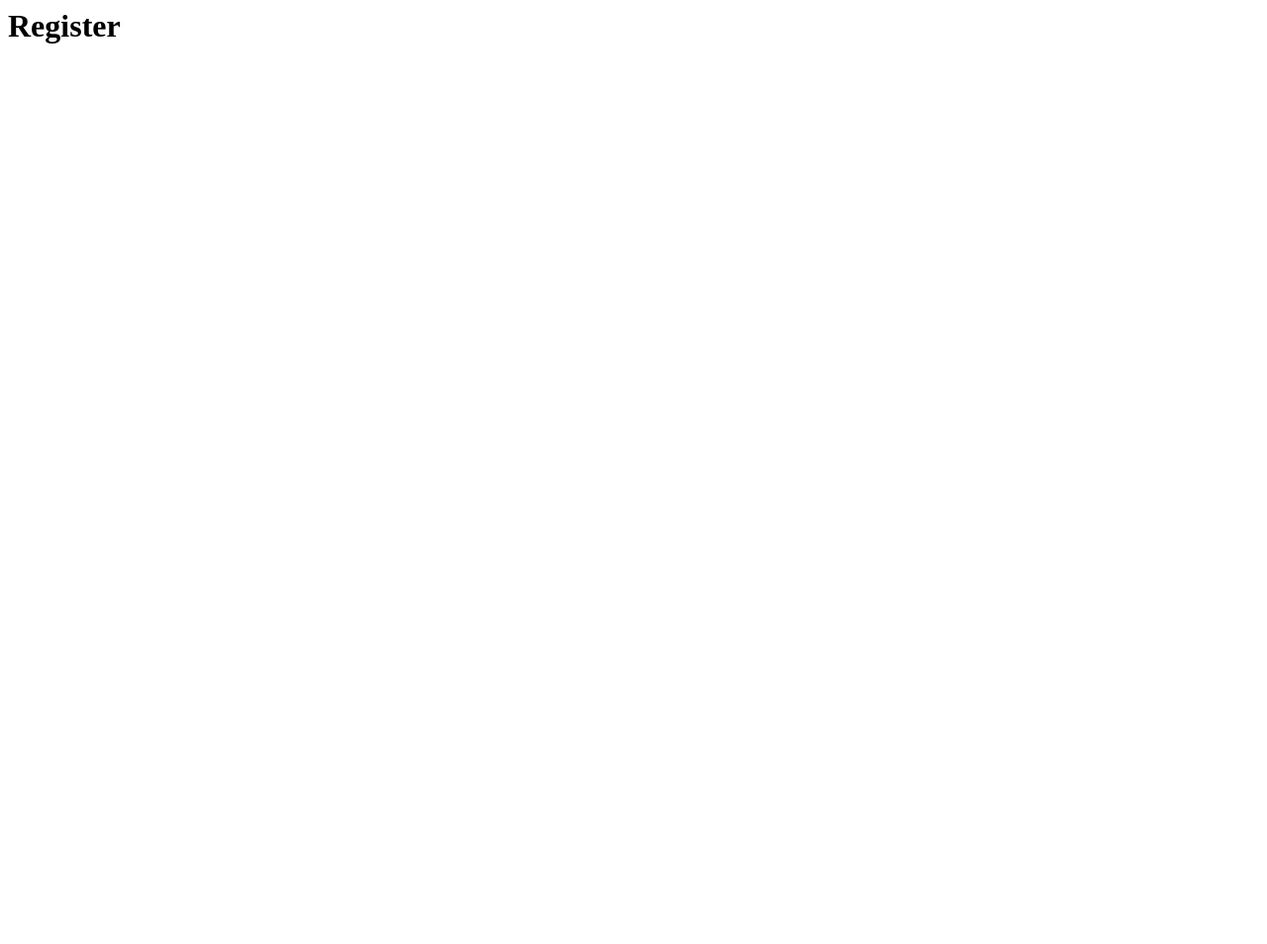
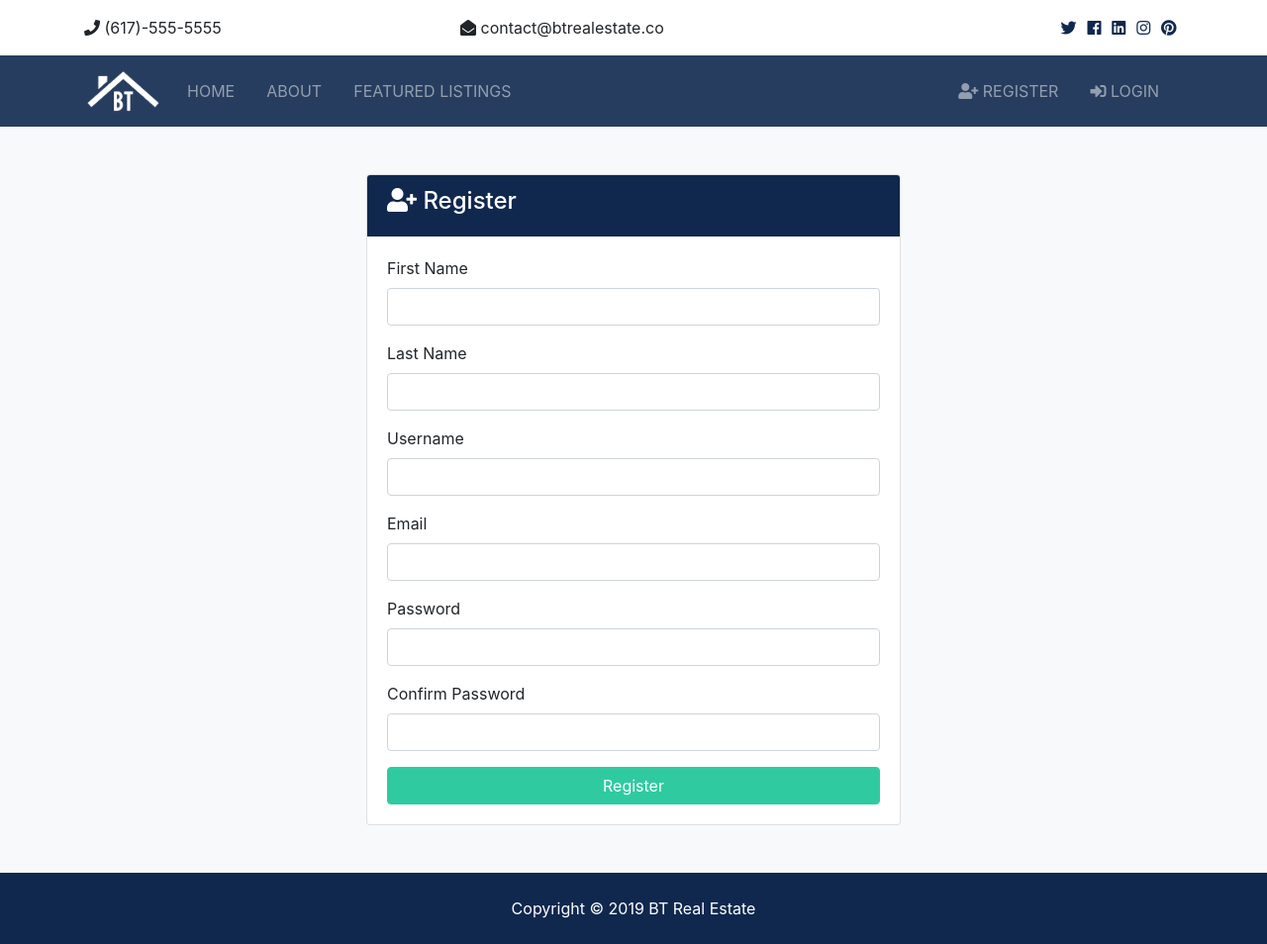
Before and after one commit to ryanbraving/Real_Estate_Project_Django_PostgreSQL, a Django app: page /accounts/register in a window 1280 px wide. Before the commit the page is almost empty. Shown: the whole page at 99% size. Before the commit the page ends 44 px from the top, so only its background shows below. Run offline with Django 3.2, Linux system fonts and the light colour scheme; some libraries are stand-ins or nearby versions.

Commit message:
Register and Login Templates Complated

```diff
--- a/accounts/views.py
+++ b/accounts/views.py
@@ -3,7 +3,17 @@ from django.shortcuts import render, redirect
 # Create your views here.
 
 
+def register(request):
+    if request.method == 'POST':
+        # Register User
+        return
+    return render(request, 'accounts/register.html')
+
+
 def login(request):
+    if request.method == 'POST':
+        # login user
+        return
     return render(request, 'accounts/login.html')
 
 
@@ -11,9 +21,5 @@ def logout(request):
     return redirect('index')
 
 
-def register(request):
-    return render(request, 'accounts/register.html')
-
-
 def dashboard(request):
     return render(request, 'accounts/dashboard.html')
--- a/real_estate_app/settings.py
+++ b/real_estate_app/settings.py
@@ -34,6 +34,7 @@ INSTALLED_APPS = [
     'pages.apps.PagesConfig',
     'listings.apps.ListingsConfig',
     'realtors.apps.RealtorsConfig',
+    'accounts.apps.AccountsConfig',
     'django.contrib.admin',
     'django.contrib.auth',
     'django.contrib.contenttypes',
--- a/templates/accounts/register.html
+++ b/templates/accounts/register.html
@@ -1 +1,48 @@
-<h1>Register</h1>
+{% extends 'base.html' %}
+
+{% block content %}
+<section id="register" class="bg-light py-5">
+    <div class="container">
+        <div class="row">
+            <div class="col-md-6 mx-auto">
+                <div class="card">
+                    <div class="card-header bg-primary text-white">
+                        <h4>
+                            <i class="fas fa-user-plus"></i> Register</h4>
+                    </div>
+                    <div class="card-body">
+                        <form action="{% url 'register' %}" method="POST">
+                            {% csrf_token %}
+                            <div class="form-group">
+                                <label for="first_name">First Name</label>
+                                <input type="text" name="first_name" class="form-control" required>
+                            </div>
+                            <div class="form-group">
+                                <label for="last_name">Last Name</label>
+                                <input type="text" name="last_name" class="form-control" required>
+                            </div>
+                            <div class="form-group">
+                                <label for="username">Username</label>
+                                <input type="text" name="username" class="form-control" required>
+                            </div>
+                            <div class="form-group">
+                                <label for="email">Email</label>
+                                <input type="email" name="email" class="form-control" required>
+                            </div>
+                            <div class="form-group">
+                                <label for="password2">Password</label>
+                                <input type="password" name="password" class="form-control" required>
+                            </div>
+                            <div class="form-group">
+                                <label for="password">Confirm Password</label>
+                                <input type="password" name="password2" class="form-control" required>
+                            </div>
+                            <input type="submit" value="Register" class="btn btn-secondary btn-block">
+                        </form>
+                    </div>
+                </div>
+            </div>
+        </div>
+    </div>
+</section>
+{% endblock %}
```
Also changed, not shown: templates/accounts/login.html (+34 -1 lines).
